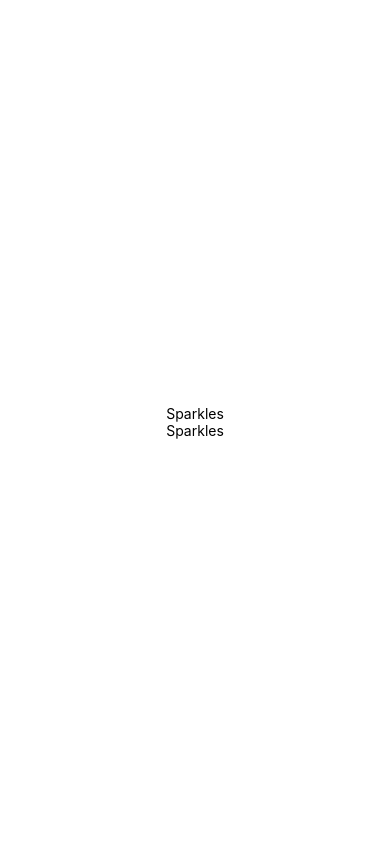
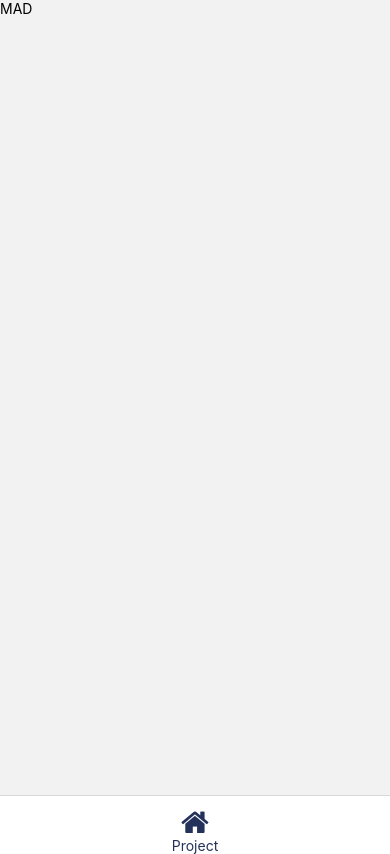
Before and after one commit to Waffle-Cone/Sparkels, a React Native app: screen /ProjectListScreen in a window 390 px wide. Built offline with nearby package versions, Linux system fonts and the light colour scheme.

Commit message:
Setting up Projects List Screen and Navigation
1- Made Database repo class
2- Made Project class
3- Made a quick demo ProjectListScreen with navigation bar

Co-Authored-By: Winter <67937154+Waffle-Cone@users.noreply.github.com>

```diff
--- a/App.js
+++ b/App.js
@@ -1,13 +1,21 @@
-import { StatusBar } from "expo-status-bar";
+import { NavigationContainer } from "@react-navigation/native";
+import { createNativeStackNavigator } from "@react-navigation/native-stack";
+import NavigationBottom from "./src/components/navigation/NavigationBottom";
 import { StyleSheet, Text, View } from "react-native";
+
+const Stack = createNativeStackNavigator();
 
 export default function App() {
   return (
-    <View style={styles.container}>
-      <Text>Sparkles</Text>
-      <Text>Sparkles</Text>
-      <StatusBar style="auto" />
-    </View>
+    <NavigationContainer>
+      <Stack.Navigator>
+        <Stack.Screen
+          name="ProjectListScreen"
+          component={NavigationBottom}
+          options={{ headerShown: false }}
+        />
+      </Stack.Navigator>
+    </NavigationContainer>
   );
 }
 
--- a/package.json
+++ b/package.json
@@ -9,6 +9,9 @@
     "web": "expo start --web"
   },
   "dependencies": {
+    "@react-navigation/bottom-tabs": "^6.5.12",
+    "@react-navigation/native": "^6.1.10",
+    "@react-navigation/native-stack": "^6.9.18",
     "expo": "~50.0.6",
     "expo-status-bar": "~1.11.1",
     "react": "18.2.0",
--- /dev/null
+++ b/src/components/UI/Icons.js
@@ -0,0 +1,55 @@
+import { AntDesign } from "@expo/vector-icons";
+import { Entypo } from "@expo/vector-icons";
+import { MaterialIcons } from "@expo/vector-icons";
+import { MaterialCommunityIcons } from "@expo/vector-icons";
+import { FontAwesome } from "@expo/vector-icons";
+import { Ionicons } from "@expo/vector-icons";
+
+const Icons = {};
+
+//Home Screen Icons
+const Form = () => (
+  <AntDesign name="form" size={40} color="#24325B" marginTop={20} />
+);
+const LiveChat = () => (
+  <Entypo name="chat" size={40} color="#24325B" marginTop={20} />
+);
+const Call = () => (
+  <Ionicons name="call" size={40} color="#24325B" marginTop={20} />
+);
+
+//Navigation Bar Icons
+const Home = ({ color }) => <FontAwesome name="home" size={30} color={color} />;
+const Plane = ({ color }) => (
+  <FontAwesome name="plane" size={30} color={color} />
+);
+const CallSupport = ({ color }) => (
+  <Ionicons name="call" size={30} color={color} />
+);
+const Account = ({ color }) => (
+  <MaterialCommunityIcons name="account" size={30} color={color} />
+);
+
+//Utility Icons
+const Add = () => <MaterialIcons name="add" size={16} />;
+const Delete = () => <MaterialIcons name="delete" size={16} />;
+const Edit = () => <MaterialIcons name="edit" size={16} />;
+
+const RightArrow = () => (
+  <AntDesign name="rightcircle" size={24} color="#24325B" />
+);
+
+// Compose
+Icons.Account = Account;
+Icons.Add = Add;
+Icons.Call = Call;
+Icons.CallSupport = CallSupport;
+Icons.Delete = Delete;
+Icons.Edit = Edit;
+Icons.Form = Form;
+Icons.Home = Home;
+Icons.LiveChat = LiveChat;
+Icons.Plane = Plane;
+Icons.RightArrow = RightArrow;
+
+export default Icons;
--- /dev/null
+++ b/src/components/classes/Database.js
@@ -0,0 +1,2 @@
+// an array that holds project items
+export const Database = [];
--- /dev/null
+++ b/src/components/classes/Project.js
@@ -0,0 +1,33 @@
+class Project {
+  //task objects list
+  tasks = [];
+
+  constructor(id, name, description) {
+    this.id = id;
+    this.name = name;
+    this.description = description;
+  }
+  //methods
+
+  getId = () => {
+    return this.id;
+  };
+
+  getName = () => {
+    return this.name;
+  };
+
+  getDescription = () => {
+    return this.description;
+  };
+
+  addTask = (task) => {
+    this.tasks.push(task);
+  };
+
+  getTasks = () => {
+    return this.tasks;
+  };
+}
+
+export default Project;
--- /dev/null
+++ b/src/components/navigation/NavigationBottom.js
@@ -0,0 +1,53 @@
+import React from "react";
+import { StyleSheet, Text, View, Image, SafeAreaView } from "react-native";
+import { createBottomTabNavigator } from "@react-navigation/bottom-tabs";
+import ProjectListScreen from "../screens/ProjectListScreen";
+import Icons from "../UI/Icons";
+
+const Tab = createBottomTabNavigator();
+
+const CustomTabLabel = ({ label, focused }) => (
+  <View style={{ alignItems: "center", justifyContent: "center", top: 10 }}>
+    <Text style={{ color: focused ? "#24325B" : "#BCBCBC" }}>{label}</Text>
+  </View>
+);
+
+const NavigationBottom = () => {
+  return (
+    <Tab.Navigator
+      screenOptions={{
+        showLabel: false,
+        style: {
+          position: "absolute",
+          backgroundColor: "#ffffff",
+          borderRadius: 10,
+          height: 90,
+        },
+      }}
+    >
+      <Tab.Screen
+        name="Project"
+        component={ProjectListScreen}
+        options={{
+          headerShown: false,
+          tabBarIcon: ({ focused }) => (
+            <View
+              style={{
+                alignItems: "center",
+                justifyContent: "center",
+                top: 10,
+              }}
+            >
+              <Icons.Home color={focused ? "#24325B" : "#BCBCBC"} />
+            </View>
+          ),
+          tabBarLabel: ({ focused }) => (
+            <CustomTabLabel label="Project" focused={focused} />
+          ),
+        }}
+      />
+    </Tab.Navigator>
+  );
+};
+
+export default NavigationBottom;
--- /dev/null
+++ b/src/components/screens/ProjectListScreen.js
@@ -0,0 +1,29 @@
+import { StyleSheet, Text, View } from "react-native";
+import React, { useState } from "react";
+import Project from "../classes/Project";
+import { Database } from "../classes/Database";
+
+const firstProject = new Project(1, "MAD", "This is soooo long");
+
+const ProjectListScreen = () => {
+  //initialisation----
+
+  const [storage, setStorage] = useState(Database);
+
+  storage.push(firstProject);
+
+  console.log(storage.length);
+  console.log(Database.length);
+
+  return (
+    <View>
+      {storage.map((project) => (
+        <Text key={project.getId}>{project.getName()}</Text>
+      ))}
+    </View>
+  );
+};
+
+export default ProjectListScreen;
+
+const styles = StyleSheet.create({});
```
Also changed, not shown: src/components/screens/AddProjectScreen.js (added, +14 -0 lines), 1 other file (tests, documents, lock files or other folders).
